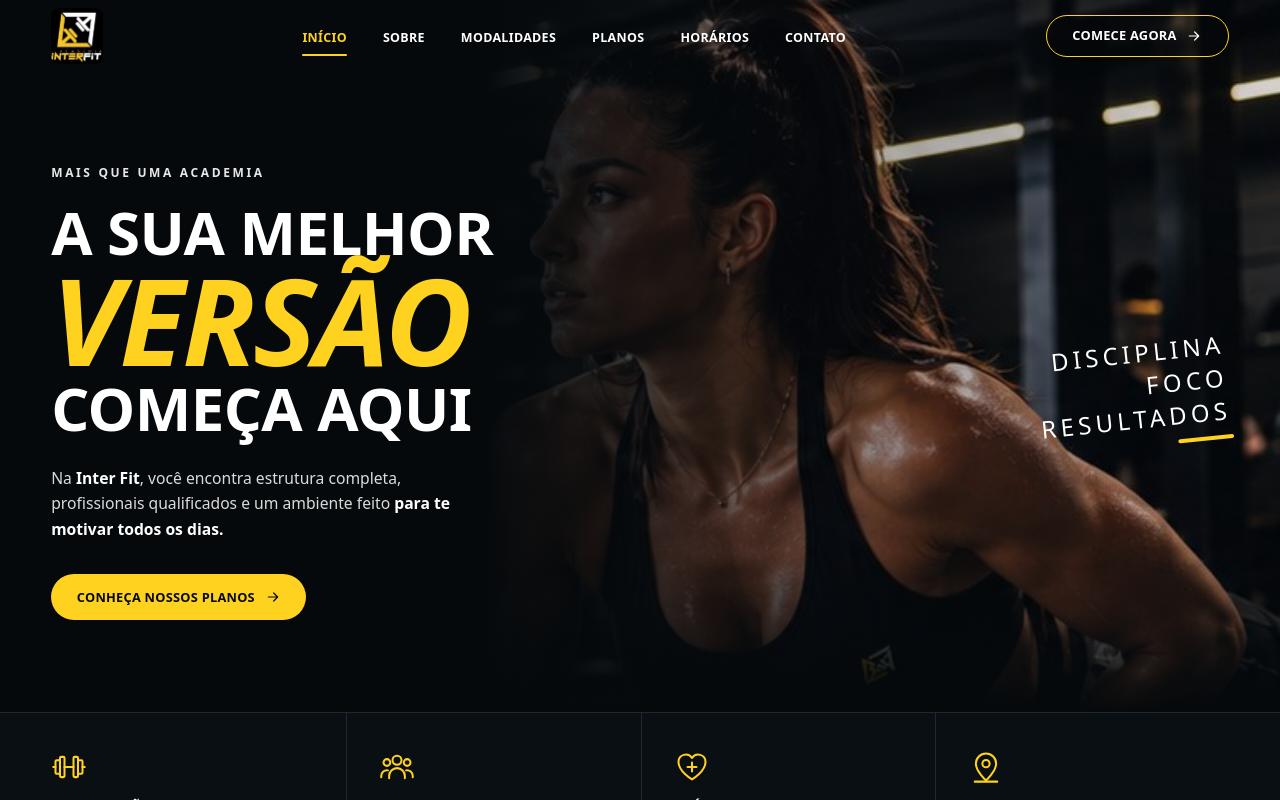
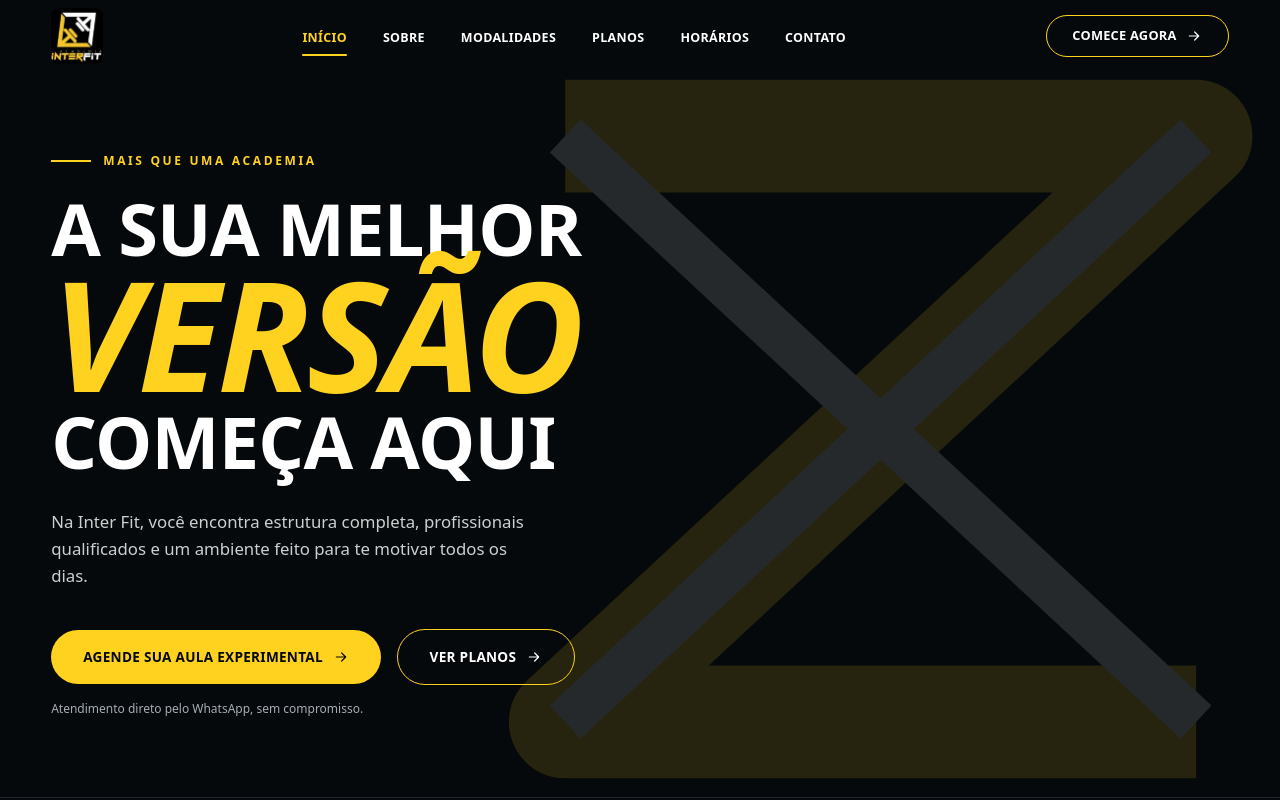
Before and after one commit to amaolisil20-code/interfit-site, a Next.js app: page / in a window 1280 px wide. Shown: the top 800 px of the page. Built offline with nearby package versions, Linux system fonts and the light colour scheme.

Commit message:
Redesenha o hero com título forte, CTA de aula experimental e símbolo da marca
Co-Authored-By: Claude Sonnet 5.5 <noreply@anthropic.com>

```diff
--- a/src/app/globals.css
+++ b/src/app/globals.css
@@ -61,6 +61,7 @@
     letter-spacing: 0.02em;
     transition: transform 0.15s ease, background-color 0.15s ease, color 0.15s ease;
   }
+  .btn-lg { padding: 1.05rem 2rem; font-size: 0.85rem; }
   .btn:hover { transform: translateY(-1px); }
   .btn-primary { background: var(--color-brand); color: var(--color-ink); }
   .btn-primary:hover { background: var(--color-brand-600); }
--- /dev/null
+++ b/src/components/Mark.tsx
@@ -0,0 +1,12 @@
+/**
+ * Símbolo da Interfit (Z amarelo + X branco) em tamanho gráfico.
+ * Mesma geometria do Logo provisório; trocar pelo SVG oficial quando existir.
+ */
+export function Mark({ className = "" }: { className?: string }) {
+  return (
+    <svg viewBox="0 0 40 40" className={className} fill="none" aria-hidden="true">
+      <path d="M6 7h28L6 33h28" stroke="var(--color-brand)" strokeWidth="5" strokeLinejoin="round" />
+      <path d="M6 7l28 26M34 7L6 33" stroke="#fff" strokeWidth="2" />
+    </svg>
+  );
+}
--- a/src/components/sections/Hero.tsx
+++ b/src/components/sections/Hero.tsx
@@ -1,51 +1,57 @@
-import Image from "next/image";
+import { hero, whatsappLink } from "@/content/site";
 import { Arrow } from "../Icons";
+import { Mark } from "../Mark";
 
 export function Hero() {
   return (
-    <section id="inicio" className="relative isolate overflow-hidden pt-[72px]">
-      {/* Foto: ocupa a metade direita no desktop, fundo escurecido no mobile */}
-      <div className="absolute inset-y-0 right-0 -z-10 w-full lg:w-[62%]">
-        <Image
-          src="/img/hero.jpg"
-          alt="Aluna treinando na Interfit"
-          fill
-          priority
-          sizes="(min-width:1024px) 62vw, 100vw"
-          className="object-cover object-[30%_center]"
-        />
-        <div className="absolute inset-0 bg-gradient-to-r from-ink via-ink/70 to-ink/10 lg:via-ink/30" />
-        <div className="absolute inset-x-0 bottom-0 h-40 bg-gradient-to-t from-ink to-transparent" />
+    <section id="inicio" className="relative isolate flex min-h-[100svh] flex-col overflow-hidden bg-ink pt-[72px]">
+      {/* Símbolo da marca em traço, cortado na borda: textura, não decoração */}
+      <Mark className="pointer-events-none absolute -right-[4%] top-1/2 -z-10 h-[105%] -translate-y-1/2 opacity-[0.07] lg:opacity-[0.13]" />
+
+      <div className="container-x flex flex-1 items-center py-14 lg:py-20">
+        <div className="max-w-[760px]">
+          <p className="eyebrow flex items-center gap-3 text-brand">
+            <span className="h-0.5 w-10 bg-brand" aria-hidden="true" />
+            {hero.eyebrow}
+          </p>
+
+          <h1 className="mt-6">
+            <span className="display block text-[clamp(2.2rem,6vw,4.5rem)]">{hero.title[0]}</span>
+            <span className="display-accent block py-1 text-[clamp(4rem,13vw,9.5rem)]">{hero.title[1]}</span>
+            <span className="display block text-[clamp(2.2rem,6vw,4.5rem)]">{hero.title[2]}</span>
+          </h1>
+
+          <p className="mt-8 max-w-[480px] text-base leading-relaxed text-white/80 lg:text-[1.05rem]">
+            {hero.text}
+          </p>
+
+          <div className="mt-10 flex flex-col items-start gap-4 sm:flex-row sm:items-center">
+            <a
+              href={whatsappLink(hero.cta.message)}
+              target="_blank"
+              rel="noopener"
+              className="btn btn-primary btn-lg"
+            >
+              {hero.cta.label} <Arrow />
+            </a>
+            <a href="#planos" className="btn btn-outline btn-lg">
+              {hero.secondary} <Arrow />
+            </a>
+          </div>
+          <p className="mt-4 text-xs text-mute">{hero.note}</p>
+        </div>
       </div>
 
-      <div className="container-x grid min-h-[560px] items-center py-16 lg:min-h-[640px] lg:grid-cols-[1fr_auto]">
-        <div className="max-w-[560px]">
-          <p className="eyebrow mb-5 text-white/90">Mais que uma academia</p>
-          <h1>
-            <span className="display block text-[2.4rem] sm:text-6xl">A sua melhor</span>
-            <span className="display-accent block py-1 text-[4.2rem] sm:text-[7.5rem]">Versão</span>
-            <span className="display block text-[2.4rem] sm:text-6xl">começa aqui</span>
-          </h1>
-          <p className="mt-7 max-w-[440px] text-[0.98rem] leading-relaxed text-white/85">
-            Na <strong className="font-semibold text-white">Inter Fit</strong>, você encontra estrutura completa,
-            profissionais qualificados e um ambiente feito{" "}
-            <strong className="font-semibold text-white">para te motivar todos os dias.</strong>
-          </p>
-          <a href="#planos" className="btn btn-primary mt-8">
-            Conheça nossos planos <Arrow />
-          </a>
-        </div>
-
-        <div className="hidden -rotate-6 self-center text-right lg:block">
-          <p className="text-2xl font-medium uppercase leading-snug tracking-[0.18em]">
-            Disciplina
-            <br />
-            Foco
-            <br />
-            Resultados
-          </p>
-          <span className="mt-2 ml-auto block h-1 w-14 rounded bg-brand" />
-        </div>
+      {/* Lema da marca em linha, fechando a abertura */}
+      <div className="border-t border-line">
+        <ul className="container-x flex flex-wrap items-center gap-x-10 gap-y-2 py-5">
+          {hero.motto.map((word, i) => (
+            <li key={word} className="flex items-center gap-10 text-sm font-bold uppercase tracking-[0.3em]">
+              {i > 0 && <span className="hidden h-1.5 w-1.5 rotate-45 bg-brand sm:block" aria-hidden="true" />}
+              {word}
+            </li>
+          ))}
+        </ul>
       </div>
     </section>
   );
--- a/src/content/site.ts
+++ b/src/content/site.ts
@@ -21,6 +21,19 @@ export const site = {
 
 export const whatsappLink = (msg = "Olá! Quero saber mais sobre a Interfit.") =>
   `https://wa.me/${site.whatsapp}?text=${encodeURIComponent(msg)}`;
+
+export const hero = {
+  eyebrow: "Mais que uma academia",
+  title: ["A sua melhor", "Versão", "começa aqui"],
+  text: "Na Inter Fit, você encontra estrutura completa, profissionais qualificados e um ambiente feito para te motivar todos os dias.",
+  cta: {
+    label: "Agende sua aula experimental",
+    message: "Olá! Quero agendar uma aula experimental na Interfit.",
+  },
+  secondary: "Ver planos",
+  note: "Atendimento direto pelo WhatsApp, sem compromisso.",
+  motto: ["Disciplina", "Foco", "Resultados"],
+};
 
 export const nav = [
   { label: "Início", href: "#inicio" },
```
Also changed, not shown: 1 other file (tests, documents, lock files or other folders).
